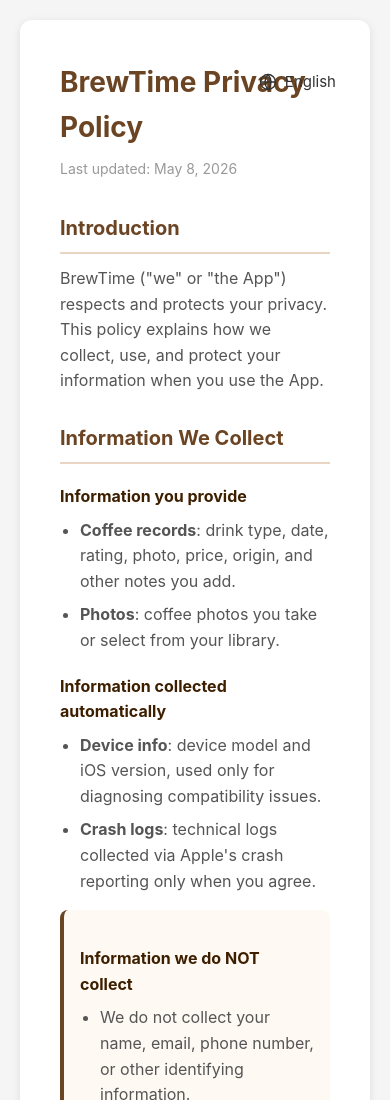
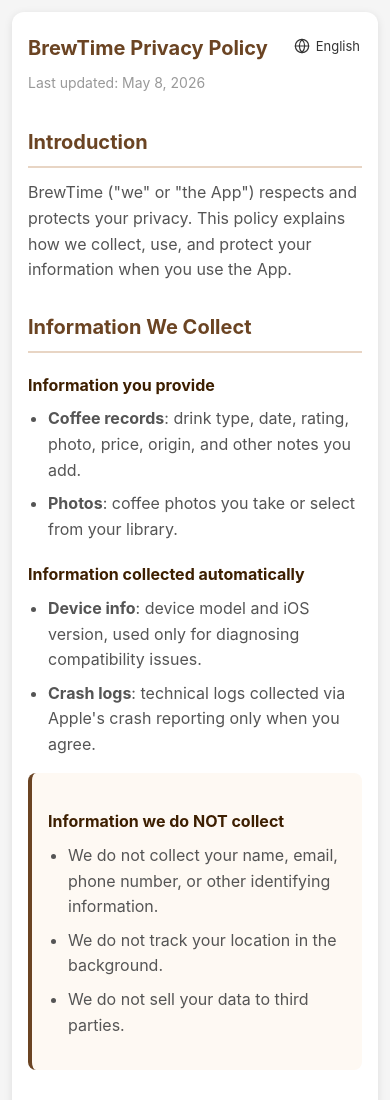
Before and after one commit to JackyCJ/brewtime-privacy-policy, a plain HTML site: page index.html in a window 390 px wide. Shown: the top 1100 px of the page. Drawn offline with Linux system fonts and the light colour scheme.

Commit message:
Update index.html

```diff
--- a/index.html
+++ b/index.html
@@ -26,6 +26,7 @@
             color: #6B4423;
             font-size: 28px;
             margin-bottom: 8px;
+            padding-right: 100px;
         }
         .date {
             color: #999;
@@ -118,6 +119,15 @@
         }
         .lang-menu a:hover { background: #f5f5f5; }
         .lang-menu a.active { color: #6B4423; font-weight: 600; }
+
+        @media (max-width: 480px) {
+            body { padding: 12px; }
+            .container { padding: 20px 16px; }
+            h1 { font-size: 20px; padding-right: 80px; }
+            .lang-switch { top: 22px; right: 12px; }
+            .lang-btn { font-size: 13px; padding: 4px 6px; gap: 6px; }
+            .lang-btn svg { width: 16px; height: 16px; }
+        }
         .content { display: none; }
         .content.active { display: block; }
     </style>
```
